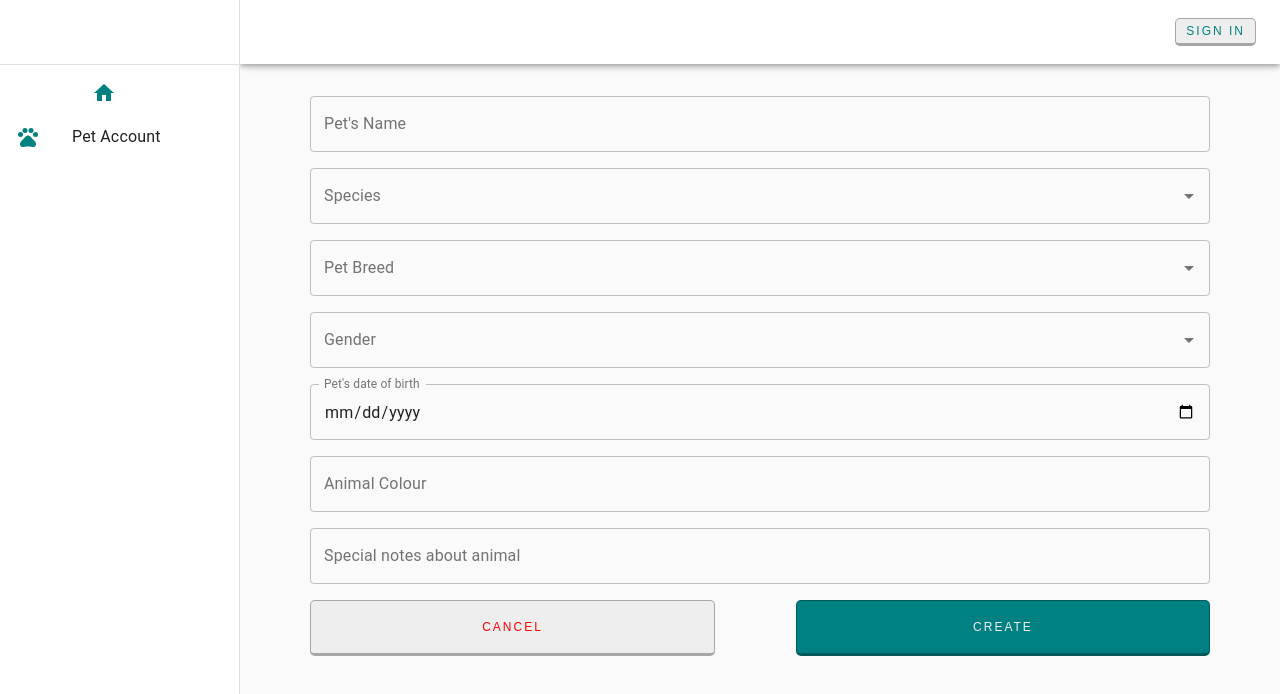
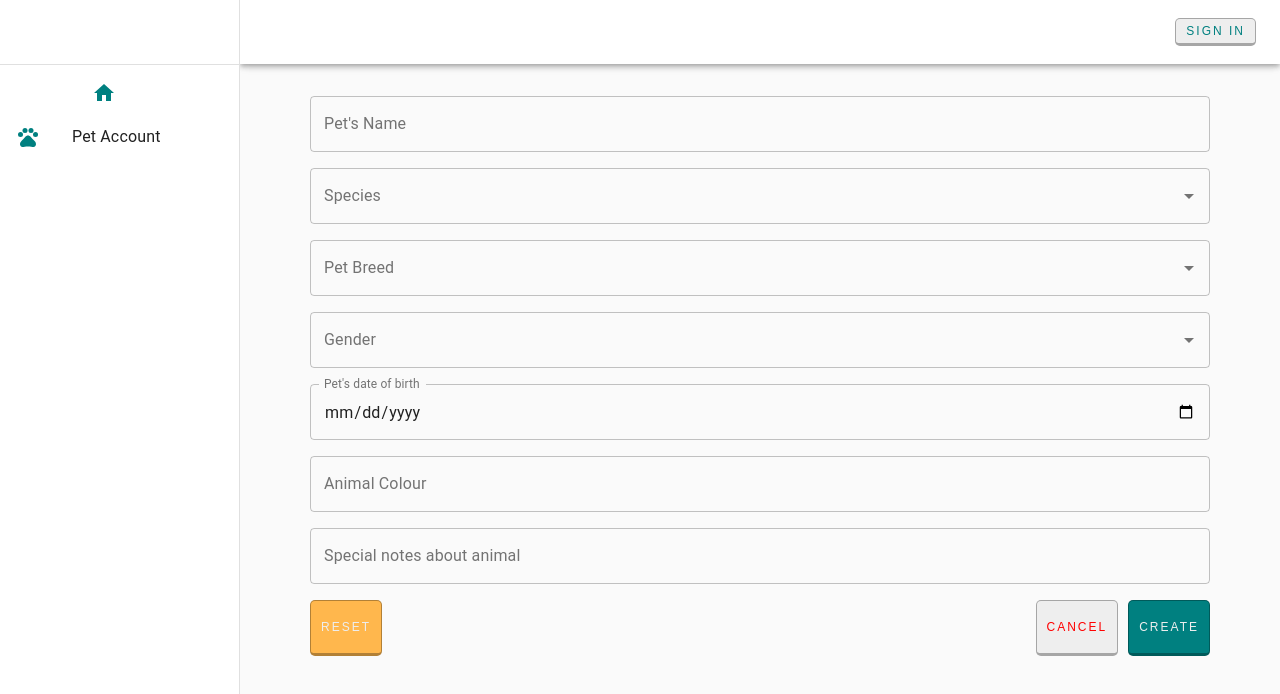
Before and after one commit to irynaborsuk/pet-documents, a React (Create React App) app: page /create-pet-form in a window 1280 px wide. Shown: the top 694 px of the page. Built offline with nearby package versions, Linux system fonts and the light colour scheme.

Commit message:
added reset to the inputs

```diff
--- a/src/UI/Button.tsx
+++ b/src/UI/Button.tsx
@@ -33,6 +33,7 @@ type ButtonProps = {
 	color: string;
 	height?: string;
 	width?: string;
+	margin?: string;
 }
 
 export const Button: React.FC<ButtonProps> = (
@@ -43,7 +44,8 @@ export const Button: React.FC<ButtonProps> = (
 		backgroundColor,
 		color,
 		height,
-		width
+		width,
+		margin
 	}) => {
 
 	const classes = useStyles();
@@ -57,7 +59,8 @@ export const Button: React.FC<ButtonProps> = (
 				backgroundColor: backgroundColor,
 				color: color,
 				height: height,
-				width: width
+				width: width,
+				margin: margin
 			}}
 		>
 			{name}
--- a/src/containers/PetAccount/AddNewPet.tsx
+++ b/src/containers/PetAccount/AddNewPet.tsx
@@ -13,13 +13,13 @@ import { createStyles, FormControl, TextField } from '@material-ui/core';
 import Autocomplete from '@material-ui/lab/Autocomplete';
 import { makeStyles, Theme } from '@material-ui/core/styles';
 import { Button } from '../../UI/Button';
-import axios from '../../hooks/useAxiosInterceptors';
 import { useHistory } from 'react-router';
 import { getDogBreedsReduxThunk } from '../../store/dog-breeds/effects';
 import { useDispatch, useSelector } from 'react-redux';
 import { selectDogBreeds, selectIsDogBreedsLoaded } from '../../store/dog-breeds/selectors';
 import { selectCatBreeds, selectIsCatBreedsLoaded } from '../../store/cat-breeds/selectors';
 import { loadCatBreedsReduxThunk } from '../../store/cat-breeds/effects';
+import authorizedAxios from '../../hooks/useAxiosInterceptors';
 
 const useStyles = makeStyles((theme: Theme) =>
 	createStyles({
@@ -36,7 +36,7 @@ const useStyles = makeStyles((theme: Theme) =>
 		},
 		buttonsGroup: {
 			display: 'flex',
-			justifyContent: 'space-between'
+			justifyContent: 'space-between',
 		},
 		errorMessage: {
 			color: theme.palette.error.main
@@ -89,7 +89,8 @@ const AddNewPet = () => {
 		setStatus,
 		setFieldTouched,
 		setFieldValue,
-		setValues
+		setValues,
+		resetForm
 	} = useFormik({
 		initialValues,
 		validationSchema: Yup.object({
@@ -118,15 +119,17 @@ const AddNewPet = () => {
 			const data = {
 				name: values.name,
 				species: selectedSpecies,
-				breed: values.breed,
+				breed: values.breed?.value,
 				gender: selectedGender,
 				dateOfBirth: values.dateOfBirth,
 				colour: values.colour,
 				notes: values.notes
 			}
-			axios.post('/pet/create', data)
+			await authorizedAxios.post('/pet/create', data)
 				.then((response) => {
 					console.log(response.data);
+					{/*TODO: що далі з response.data) робити*/}
+					resetForm();
 				})
 		}
 	});
@@ -210,11 +213,12 @@ const AddNewPet = () => {
 						/>}
 				/>
 			</FormControl>
-			{/*TODO: Change Select to Autocomplete */}
-			{/*TODO: виправити на onChange*/}
+
+			{/*TODO: Dog breed nas nno options - fix*/}
 			{/*TODO: неактивне поле поки не вибраний species*/}
 			{/*TODO: controlled and uncontrolled components / values*/}
 			{/*TODO: add circular progress to breeds while it downloading if internet connection slow */}
+
 			<FormControl variant="outlined" className={classes.formControl}>
 				<Autocomplete
 					value={values.gender}
@@ -284,6 +288,18 @@ const AddNewPet = () => {
 			/>
 
 			<div className={[classes.formControl, classes.buttonsGroup].join(' ')}>
+				<div className={classes.buttonsGroup}>
+					<Button
+						name={'Reset'}
+						type={'reset'}
+						onClick={() => resetForm()}
+						backgroundColor={'var(--color-basic-yellow)'}
+						color={'var(--color-basic-grey)'}
+						height={'56px'}
+					/>
+				</div>
+
+				<div className={classes.buttonsGroup}>
 					<Button
 						name={'Cancel'}
 						type={'button'}
@@ -293,16 +309,17 @@ const AddNewPet = () => {
 						backgroundColor={'var(--color-basic-grey)'}
 						color={'var(--color-bright-red)'}
 						height={'56px'}
-					width={'45%'}
+						margin={'0 10px'}
 					/>
+
 					<Button
 						name={'Create'}
 						type={'submit'}
 						backgroundColor={'var(--color-basic-green)'}
 						color={'var(--color-basic-grey)'}
 						height={'56px'}
-					width={'46%'}
 					/>
+				</div>
 			</div>
 
 		</form>
--- a/src/index.css
+++ b/src/index.css
@@ -15,6 +15,7 @@ code {
 /* use only my own Button presentation component */
 :root {
   --color-basic-green: #008080;
+  --color-basic-yellow: #ffb74d;
   --color-bright-red: #ff0000;
   --color-basic-grey: #eee;
   --color-hover-grey: #e3e3e3;
```
Lines whose indentation alone changed are shown as unchanged.
